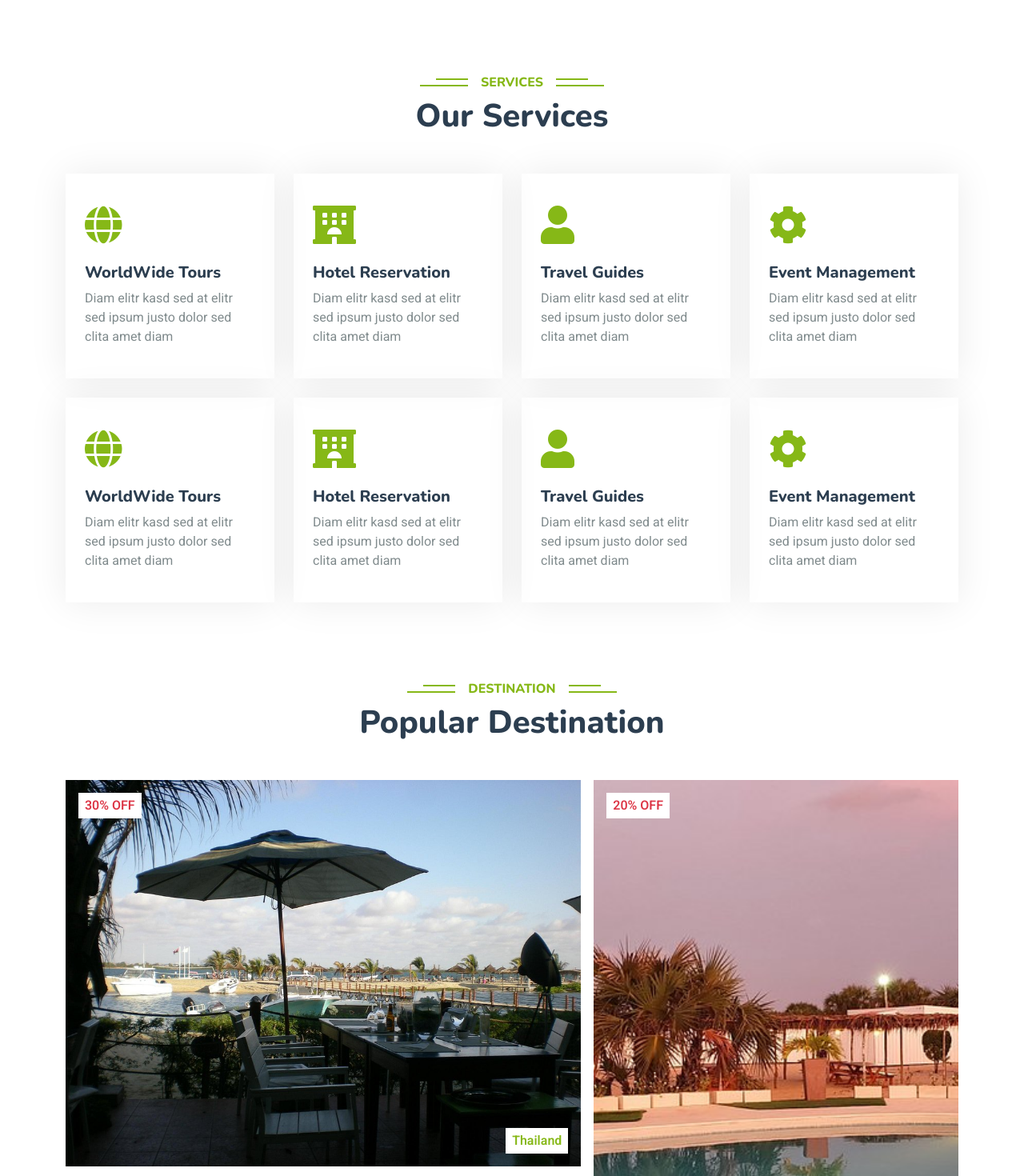
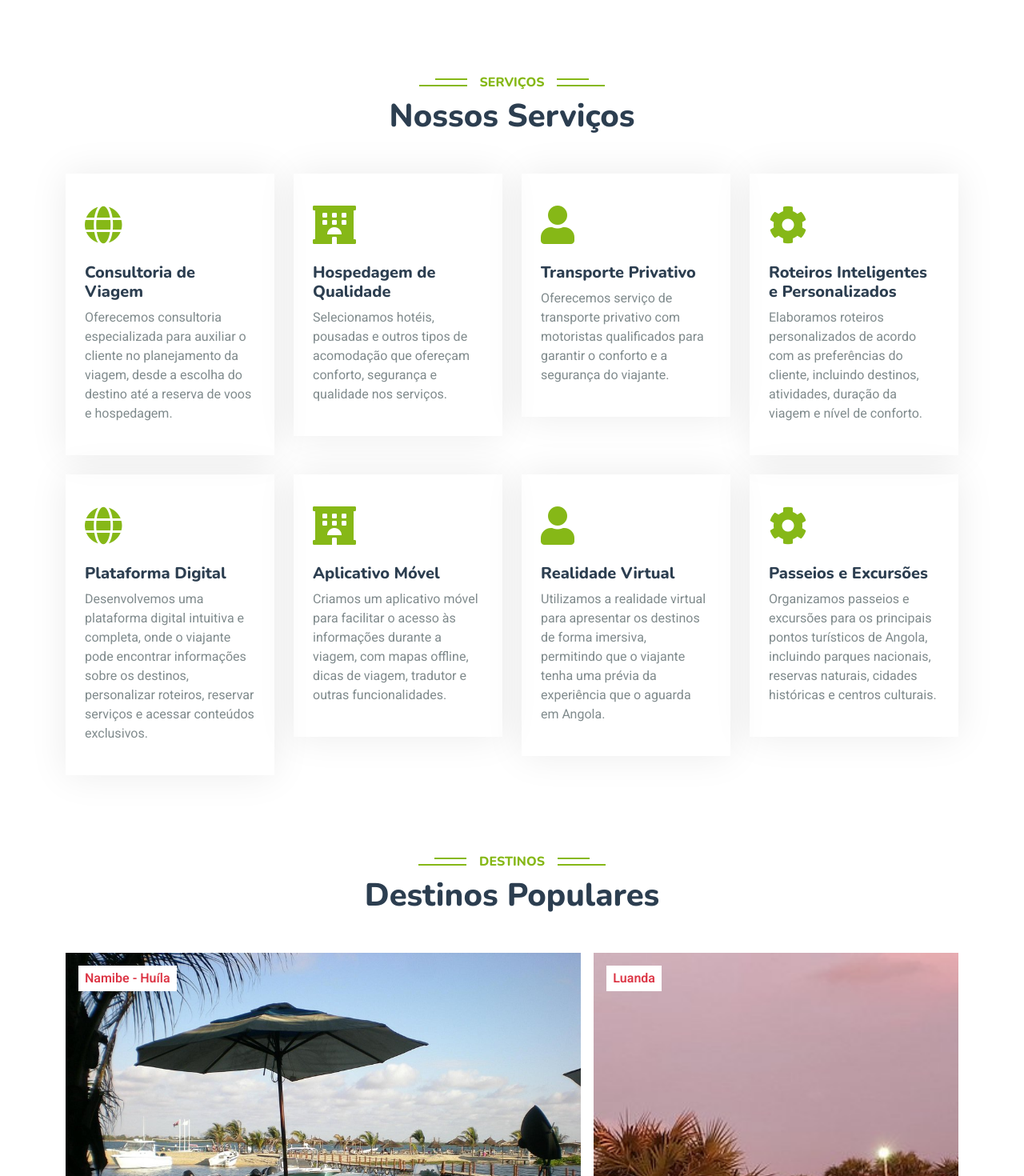
Before and after one commit to makiessedev/turism, a React (Create React App) app: page / in a window 1280 px wide. Shown: the part 1320-2790 px from the top of the page at 80% size. Built offline with nearby package versions, Linux system fonts and the light colour scheme.

Commit message:
feat: home

```diff
--- a/src/components/Header.jsx
+++ b/src/components/Header.jsx
@@ -105,46 +105,20 @@ function Header() {
               Home
             </Link>
             <Link to="/About" className="nav-item nav-link">
-              About
+              Sobre
             </Link>
             <Link to="/Services" className="nav-item nav-link">
-              Services
+              Serviços
             </Link>
             <Link to="/Packages" className="nav-item nav-link">
-              Packages
+              Pacotes
             </Link>
-            <div className="nav-item dropdown">
-              <Link
-                to="#"
-                className="nav-link dropdown-toggle"
-                data-bs-toggle="dropdown"
-              >
-                Pages
-              </Link>
-              <div className="dropdown-menu m-0">
-                <Link to="/Destination" className="dropdown-item">
-                  Destination
-                </Link>
-                <Link to="/Booking" className="dropdown-item">
-                  Booking
-                </Link>
-                <Link to="/Team" className="dropdown-item">
-                  Travel Guides
-                </Link>
-                <Link to="/Testimonial" className="dropdown-item">
-                  Testimonial
-                </Link>
-                <Link to="/Error" className="dropdown-item">
-                  404 Page
-                </Link>
-              </div>
-            </div>
             <Link to="/Contact" className="nav-item nav-link">
-              Contact
+              Contacto
             </Link>
           </div>
           <Link to="/" className="btn btn-primary rounded-pill py-2 px-4">
-            Register
+            Registar
           </Link>
         </div>
       </nav>
--- a/src/pages/Home.jsx
+++ b/src/pages/Home.jsx
@@ -115,19 +115,18 @@ export default function Home() {
       <div className="container">
         <div className="text-center wow fadeInUp" data-wow-delay="0.1s">
           <h6 className="section-title bg-white text-center text-primary px-3">
-            Services
+            Serviços
           </h6>
-          <h1 className="mb-5">Our Services</h1>
+          <h1 className="mb-5">Nossos Serviços</h1>
         </div>
         <div className="row g-4">
           <div className="col-lg-3 col-sm-6 wow fadeInUp" data-wow-delay="0.1s">
             <div className="service-item rounded pt-3">
               <div className="p-4">
                 <i className="fa fa-3x fa-globe text-primary mb-4" />
-                <h5>WorldWide Tours</h5>
+                <h5>Consultoria de Viagem</h5>
                 <p>
-                  Diam elitr kasd sed at elitr sed ipsum justo dolor sed clita
-                  amet diam
+                  Oferecemos consultoria especializada para auxiliar o cliente no planejamento da viagem, desde a escolha do destino até a reserva de voos e hospedagem.
                 </p>
               </div>
             </div>
@@ -136,10 +135,9 @@ export default function Home() {
             <div className="service-item rounded pt-3">
               <div className="p-4">
                 <i className="fa fa-3x fa-hotel text-primary mb-4" />
-                <h5>Hotel Reservation</h5>
+                <h5>Hospedagem de Qualidade</h5>
                 <p>
-                  Diam elitr kasd sed at elitr sed ipsum justo dolor sed clita
-                  amet diam
+                  Selecionamos hotéis, pousadas e outros tipos de acomodação que ofereçam conforto, segurança e qualidade nos serviços.
                 </p>
               </div>
             </div>
@@ -148,10 +146,9 @@ export default function Home() {
             <div className="service-item rounded pt-3">
               <div className="p-4">
                 <i className="fa fa-3x fa-user text-primary mb-4" />
-                <h5>Travel Guides</h5>
+                <h5>Transporte Privativo</h5>
                 <p>
-                  Diam elitr kasd sed at elitr sed ipsum justo dolor sed clita
-                  amet diam
+                  Oferecemos serviço de transporte privativo com motoristas qualificados para garantir o conforto e a segurança do viajante.
                 </p>
               </div>
             </div>
@@ -160,10 +157,9 @@ export default function Home() {
             <div className="service-item rounded pt-3">
               <div className="p-4">
                 <i className="fa fa-3x fa-cog text-primary mb-4" />
-                <h5>Event Management</h5>
+                <h5>Roteiros Inteligentes e Personalizados</h5>
                 <p>
-                  Diam elitr kasd sed at elitr sed ipsum justo dolor sed clita
-                  amet diam
+                  Elaboramos roteiros personalizados de acordo com as preferências do cliente, incluindo destinos, atividades, duração da viagem e nível de conforto.
                 </p>
               </div>
             </div>
@@ -172,10 +168,9 @@ export default function Home() {
             <div className="service-item rounded pt-3">
               <div className="p-4">
                 <i className="fa fa-3x fa-globe text-primary mb-4" />
-                <h5>WorldWide Tours</h5>
+                <h5>Plataforma Digital</h5>
                 <p>
-                  Diam elitr kasd sed at elitr sed ipsum justo dolor sed clita
-                  amet diam
+                  Desenvolvemos uma plataforma digital intuitiva e completa, onde o viajante pode encontrar informações sobre os destinos, personalizar roteiros, reservar serviços e acessar conteúdos exclusivos.
                 </p>
               </div>
             </div>
@@ -184,10 +179,9 @@ export default function Home() {
             <div className="service-item rounded pt-3">
               <div className="p-4">
                 <i className="fa fa-3x fa-hotel text-primary mb-4" />
-                <h5>Hotel Reservation</h5>
+                <h5>Aplicativo Móvel</h5>
                 <p>
-                  Diam elitr kasd sed at elitr sed ipsum justo dolor sed clita
-                  amet diam
+                  Criamos um aplicativo móvel para facilitar o acesso às informações durante a viagem, com mapas offline, dicas de viagem, tradutor e outras funcionalidades.
                 </p>
               </div>
             </div>
@@ -196,10 +190,9 @@ export default function Home() {
             <div className="service-item rounded pt-3">
               <div className="p-4">
                 <i className="fa fa-3x fa-user text-primary mb-4" />
-                <h5>Travel Guides</h5>
+                <h5>Realidade Virtual</h5>
                 <p>
-                  Diam elitr kasd sed at elitr sed ipsum justo dolor sed clita
-                  amet diam
+                  Utilizamos a realidade virtual para apresentar os destinos de forma imersiva, permitindo que o viajante tenha uma prévia da experiência que o aguarda em Angola.
                 </p>
               </div>
             </div>
@@ -208,10 +201,9 @@ export default function Home() {
             <div className="service-item rounded pt-3">
               <div className="p-4">
                 <i className="fa fa-3x fa-cog text-primary mb-4" />
-                <h5>Event Management</h5>
+                <h5>Passeios e Excursões</h5>
                 <p>
-                  Diam elitr kasd sed at elitr sed ipsum justo dolor sed clita
-                  amet diam
+                  Organizamos passeios e excursões para os principais pontos turísticos de Angola, incluindo parques nacionais, reservas naturais, cidades históricas e centros culturais.
                 </p>
               </div>
             </div>
@@ -225,9 +217,9 @@ export default function Home() {
       <div className="container">
         <div className="text-center wow fadeInUp" data-wow-delay="0.1s">
           <h6 className="section-title bg-white text-center text-primary px-3">
-            Destination
+            Destinos
           </h6>
-          <h1 className="mb-5">Popular Destination</h1>
+          <h1 className="mb-5">Destinos Populares</h1>
         </div>
         <div className="row g-3">
           <div className="col-lg-7 col-md-6">
@@ -246,10 +238,10 @@ export default function Home() {
                     alt=""
                   />
                   <div className="bg-white text-danger fw-bold position-absolute top-0 start-0 m-3 py-1 px-2">
-                    30% OFF
+                    Namibe - Huíla
                   </div>
                   <div className="bg-white text-primary fw-bold position-absolute bottom-0 end-0 m-3 py-1 px-2">
-                    Thailand
+                    Serra da Leba
                   </div>
                 </a>
               </div>
@@ -267,10 +259,10 @@ export default function Home() {
                     alt=""
                   />
                   <div className="bg-white text-danger fw-bold position-absolute top-0 start-0 m-3 py-1 px-2">
-                    25% OFF
+                    Namibe
                   </div>
                   <div className="bg-white text-primary fw-bold position-absolute bottom-0 end-0 m-3 py-1 px-2">
-                    Malaysia
+                    Deserto do Namibe
                   </div>
                 </a>
               </div>
@@ -288,10 +280,10 @@ export default function Home() {
                     alt=""
                   />
                   <div className="bg-white text-danger fw-bold position-absolute top-0 start-0 m-3 py-1 px-2">
-                    35% OFF
+                    Luanda
                   </div>
                   <div className="bg-white text-primary fw-bold position-absolute bottom-0 end-0 m-3 py-1 px-2">
-                    Australia
+                    Ilha do Mussulo
                   </div>
                 </a>
               </div>
@@ -313,10 +305,10 @@ export default function Home() {
                 style={{ objectFit: "cover" }}
               />
               <div className="bg-white text-danger fw-bold position-absolute top-0 start-0 m-3 py-1 px-2">
-                20% OFF
+                Luanda
               </div>
-              <div className="bg-white text-primary fw-bold position-absolute bottom-0 end-0 m-3 py-1 px-2">
-                Indonesia
+              <div classNam12e="bg-white text-primary fw-bold position-absolute bottom-0 end-0 m-3 py-1 px-2">
+                Museu da Escravatura
               </div>
             </a>
           </div>
@@ -329,9 +321,9 @@ export default function Home() {
       <div className="container">
         <div className="text-center wow fadeInUp" data-wow-delay="0.1s">
           <h6 className="section-title bg-white text-center text-primary px-3">
-            Packages
+            Pacotess
           </h6>
-          <h1 className="mb-5">Awesome Packages</h1>
+          <h1 className="mb-5">Pacotes Incríveis</h1>
         </div>
         <div className="row g-4 justify-content-center">
           <div className="col-lg-4 col-md-6 wow fadeInUp" data-wow-delay="0.1s">
@@ -342,17 +334,17 @@ export default function Home() {
               <div className="d-flex border-bottom">
                 <small className="flex-fill text-center border-end py-2">
                   <i className="fa fa-map-marker-alt text-primary me-2" />
-                  Thailand
+                  Benguela
                 </small>
                 <small className="flex-fill text-center border-end py-2">
-                  <i className="fa fa-calendar-alt text-primary me-2" />3 days
+                  <i className="fa fa-calendar-alt text-primary me-2" />3 Dias
                 </small>
                 <small className="flex-fill text-center py-2">
-                  <i className="fa fa-user text-primary me-2" />2 Person
+                  <i className="fa fa-user text-primary me-2" />2 Pessoas
                 </small>
               </div>
               <div className="text-center p-4">
-                <h3 className="mb-0">$149.00</h3>
+                <h3 className="mb-0">KZ 149.00</h3>
                 <div className="mb-3">
                   <small className="fa fa-star text-primary" />
                   <small className="fa fa-star text-primary" />
@@ -370,14 +362,14 @@ export default function Home() {
                     className="btn btn-sm btn-primary px-3 border-end"
                     style={{ borderRadius: "30px 0 0 30px" }}
                   >
-                    Read More
+                    Saber mais
                   </a>
                   <a
                     href="#"
                     className="btn btn-sm btn-primary px-3"
                     style={{ borderRadius: "0 30px 30px 0" }}
                   >
-                    Book Now
+                    Pagar agora
                   </a>
                 </div>
               </div>
@@ -391,17 +383,17 @@ export default function Home() {
               <div className="d-flex border-bottom">
                 <small className="flex-fill text-center border-end py-2">
                   <i className="fa fa-map-marker-alt text-primary me-2" />
-                  Indonesia
+                  Malanje
                 </small>
                 <small className="flex-fill text-center border-end py-2">
-                  <i className="fa fa-calendar-alt text-primary me-2" />3 days
+                  <i className="fa fa-calendar-alt text-primary me-2" />3 Dias
                 </small>
                 <small className="flex-fill text-center py-2">
-                  <i className="fa fa-user text-primary me-2" />2 Person
+                  <i className="fa fa-user text-primary me-2" />2 Pessoas
                 </small>
               </div>
               <div className="text-center p-4">
-                <h3 className="mb-0">$139.00</h3>
+                <h3 className="mb-0">KZ 139.00</h3>
                 <div className="mb-3">
                   <small className="fa fa-star text-primary" />
                   <small className="fa fa-star text-primary" />
@@ -419,14 +411,14 @@ export default function Home() {
                     className="btn btn-sm btn-primary px-3 border-end"
                     style={{ borderRadius: "30px 0 0 30px" }}
                   >
-                    Read More
+                    Saber mais
                   </a>
                   <a
                     href="#"
                     className="btn btn-sm btn-primary px-3"
                     style={{ borderRadius: "0 30px 30px 0" }}
                   >
-                    Book Now
+                    Pagar agora
                   </a>
                 </div>
               </div>
@@ -440,17 +432,17 @@ export default function Home() {
               <div className="d-flex border-bottom">
                 <small className="flex-fill text-center border-end py-2">
                   <i className="fa fa-map-marker-alt text-primary me-2" />
-                  Malaysia
+                  Humabo
                 </small>
                 <small className="flex-fill text-center border-end py-2">
-                  <i className="fa fa-calendar-alt text-primary me-2" />3 days
+                  <i className="fa fa-calendar-alt text-primary me-2" />3 Dias
                 </small>
                 <small className="flex-fill text-center py-2">
-                  <i className="fa fa-user text-primary me-2" />2 Person
+                  <i className="fa fa-user text-primary me-2" />2 Pessoas
                 </small>
               </div>
               <div className="text-center p-4">
-                <h3 className="mb-0">$189.00</h3>
+                <h3 className="mb-0">KZ 189.00</h3>
                 <div className="mb-3">
                   <small className="fa fa-star text-primary" />
                   <small className="fa fa-star text-primary" />
@@ -468,14 +460,14 @@ export default function Home() {
                     className="btn btn-sm btn-primary px-3 border-end"
                     style={{ borderRadius: "30px 0 0 30px" }}
                   >
-                    Read More
+                    Saber mais
                   </a>
                   <a
                     href="#"
                     className="btn btn-sm btn-primary px-3"
                     style={{ borderRadius: "0 30px 30px 0" }}
                   >
-                    Book Now
+                    Pagar agora
                   </a>
                 </div>
               </div>
@@ -491,8 +483,8 @@ export default function Home() {
         <div className="booking p-5">
           <div className="row g-5 align-items-center">
             <div className="col-md-6 text-white">
-              <h6 className="text-white text-uppercase">Booking</h6>
-              <h1 className="text-white mb-4">Online Booking</h1>
+              <h6 className="text-white text-uppercase">Reverva</h6>
+              <h1 className="text-white mb-4">Reserva Online</h1>
               <p className="mb-4">
                 Tempor erat elitr rebum at clita. Diam dolor diam ipsum sit.
                 Aliqu diam amet diam et eos. Clita erat ipsum et lorem et sit.
@@ -503,11 +495,11 @@ export default function Home() {
                 sed stet lorem sit clita duo justo magna dolore erat amet
               </p>
               <a className="btn btn-outline-light py-3 px-5 mt-2" href="">
-                Read More
+                Saber mais
               </a>
             </div>
             <div className="col-md-6">
-              <h1 className="text-white mb-4">Book A Tour</h1>
+              <h1 className="text-white mb-4">Reserve um passeio</h1>
               <form>
                 <div className="row g-3">
                   <div className="col-md-6">
@@ -518,7 +510,7 @@ export default function Home() {
                         id="name"
                         placeholder="Your Name"
                       />
-                      <label htmlFor="name">Your Name</label>
+                      <label htmlFor="name">Seu Nome</label>
                     </div>
                   </div>
                   <div className="col-md-6">
@@ -529,7 +521,7 @@ export default function Home() {
                         id="email"
                         placeholder="Your Email"
                       />
-                      <label htmlFor="email">Your Email</label>
+                      <label htmlFor="email">Seu Email</label>
                     </div>
                   </div>
                   <div className="col-md-6">
@@ -546,7 +538,7 @@ export default function Home() {
                         data-target="#date3"
                         data-toggle="datetimepicker"
                       />
-                      <label htmlFor="datetime">Date &amp; Time</label>
+                      <label htmlFor="datetime">Data &amp; Hora</label>
                     </div>
                   </div>
                   <div className="col-md-6">
@@ -555,11 +547,11 @@ export default function Home() {
                         className="form-select bg-transparent"
                         id="select1"
                       >
-                        <option value={1}>Destination 1</option>
-                        <option value={2}>Destination 2</option>
-                        <option value={3}>Destination 3</option>
+                        <option value={1}>Serra da Leba</option>
+                        <option value={2}>Ilha do Mussulo</option>
+                        <option value={3}>Quedas de Calandula</option>
                       </select>
-                      <label htmlFor="select1">Destination</label>
+                      <label htmlFor="select1">Destinos</label>
                     </div>
                   </div>
                   <div className="col-12">
@@ -571,7 +563,7 @@ export default function Home() {
                         style={{ height: 100 }}
                         defaultValue={""}
                       />
-                      <label htmlFor="message">Special Request</label>
+                      <label htmlFor="message">Requisição Especial</label>
                     </div>
                   </div>
                   <div className="col-12">
@@ -579,7 +571,7 @@ export default function Home() {
                       className="btn btn-outline-light w-100 py-3"
                       type="submit"
                     >
-                      Book Now
+                      Pagar Agora
                     </button>
                   </div>
                 </div>
@@ -595,9 +587,9 @@ export default function Home() {
       <div className="container">
         <div className="text-center pb-4 wow fadeInUp" data-wow-delay="0.1s">
           <h6 className="section-title bg-white text-center text-primary px-3">
-            Process
+            Processos
           </h6>
-          <h1 className="mb-5">3 Easy Steps</h1>
+          <h1 className="mb-5">3 Passos Simples</h1>
         </div>
         <div className="row gy-5 gx-4 justify-content-center">
           <div
@@ -611,7 +603,7 @@ export default function Home() {
               >
                 <i className="fa fa-globe fa-3x text-white" />
               </div>
-              <h5 className="mt-4">Choose A Destination</h5>
+              <h5 className="mt-4">Escolher o Destino</h5>
               <hr className="w-25 mx-auto bg-primary mb-1" />
               <hr className="w-50 mx-auto bg-primary mt-0" />
               <p className="mb-0">
@@ -631,7 +623,7 @@ export default function Home() {
               >
                 <i className="fa fa-dollar-sign fa-3x text-white" />
               </div>
-              <h5 className="mt-4">Pay Online</h5>
+              <h5 className="mt-4">Pagamento Online</h5>
               <hr className="w-25 mx-auto bg-primary mb-1" />
               <hr className="w-50 mx-auto bg-primary mt-0" />
               <p className="mb-0">
@@ -651,7 +643,7 @@ export default function Home() {
               >
                 <i className="fa fa-plane fa-3x text-white" />
               </div>
-              <h5 className="mt-4">Fly Today</h5>
+              <h5 className="mt-4">Voe hoje</h5>
               <hr className="w-25 mx-auto bg-primary mb-1" />
               <hr className="w-50 mx-auto bg-primary mt-0" />
               <p className="mb-0">
@@ -669,9 +661,9 @@ export default function Home() {
       <div className="container">
         <div className="text-center wow fadeInUp" data-wow-delay="0.1s">
           <h6 className="section-title bg-white text-center text-primary px-3">
-            Travel Guide
+            Guia de viagem
           </h6>
-          <h1 className="mb-5">Meet Our Guide</h1>
+          <h1 className="mb-5">Conheça nossos guia</h1>
         </div>
         <div className="row g-4">
           <div className="col-lg-3 col-md-6 wow fadeInUp" data-wow-delay="0.1s">
@@ -694,8 +686,8 @@ export default function Home() {
                 </a>
               </div>
               <div className="text-center p-4">
-                <h5 className="mb-0">Full Name</h5>
-                <small>Designation</small>
+                <h5 className="mb-0">Nome Completo</h5>
+                <small>Designaçáo</small>
               </div>
             </div>
           </div>
@@ -719,8 +711,8 @@ export default function Home() {
                 </a>
               </div>
               <div className="text-center p-4">
-                <h5 className="mb-0">Full Name</h5>
-                <small>Designation</small>
+                <h5 className="mb-0">Nome Completo</h5>
+                <small>Designaçáo</small>
               </div>
             </div>
           </div>
@@ -744,8 +736,8 @@ export default function Home() {
                 </a>
               </div>
               <div className="text-center p-4">
-                <h5 className="mb-0">Full Name</h5>
-                <small>Designation</small>
+                <h5 className="mb-0">Nome Completo</h5>
+                <small>Designaçáo</small>
               </div>
             </div>
           </div>
@@ -769,8 +761,8 @@ export default function Home() {
                 </a>
               </div>
               <div className="text-center p-4">
-                <h5 className="mb-0">Full Name</h5>
-                <small>Designation</small>
+                <h5 className="mb-0">Nome Completo</h5>
+                <small>Designaçáo</small>
               </div>
             </div>
           </div>
@@ -783,9 +775,9 @@ export default function Home() {
       <div className="container">
         <div className="text-center">
           <h6 className="section-title bg-white text-center text-primary px-3">
-            Testimonial
+            Testemunha
           </h6>
-          <h1 className="mb-5">Our Clients Say!!!</h1>
+          <h1 className="mb-5">O Que Os Nossos Clientes Dizem!!!</h1>
         </div>
         <div className="owl-carousel testimonial-carousel position-relative">
           <div className="testimonial-item bg-white text-center border p-4">
```
